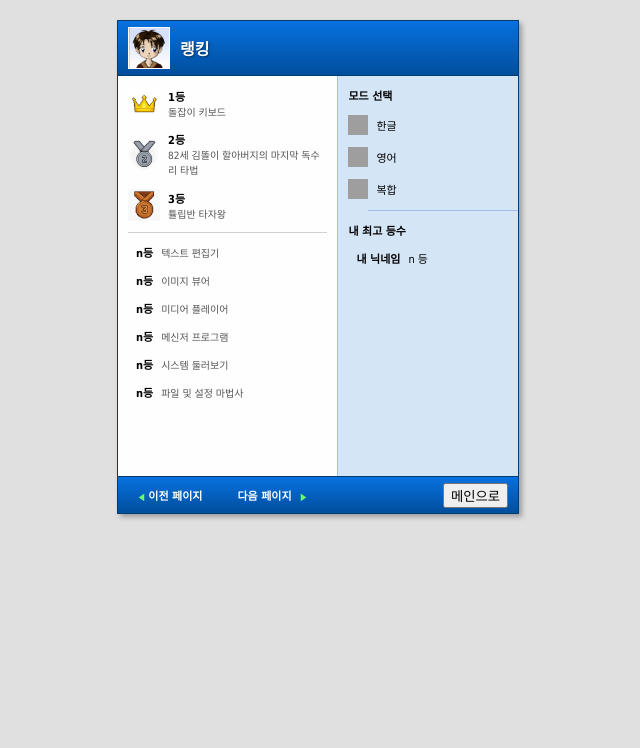
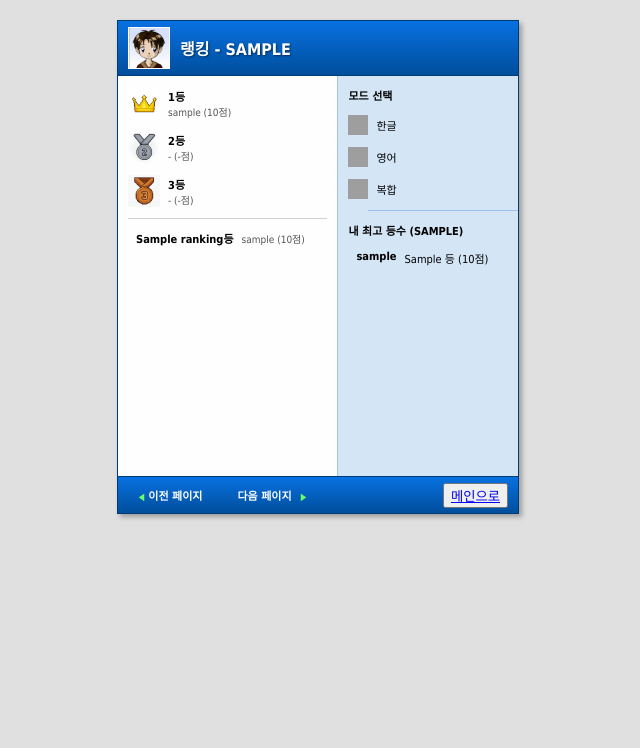
Before and after one commit to saroro1/jungle_0week, a Flask app: template templates/game/ranking.html in a window 1280 px wide. Shown: the top 748 px of the page, without its empty margins (322-962 px from the left). Run offline with Flask 3, Linux system fonts and the light colour scheme; the template is opened without the code that fills it: most values are stand-ins (such as "Sample title", 1, 10 or a date in 2020); grey boxes are pictures that could not be loaded.

Commit message:
랭킹 디비 연동

```diff
--- a/app.py
+++ b/app.py
@@ -14,6 +14,7 @@ from constant import DBContainer, word_type
 app = Flask(__name__, static_url_path='/static')
 from pymongo import MongoClient, DESCENDING
 
+app.register_blueprint(main_router.html.game_route)
 app.register_blueprint(main_router.html.auth_route)
 app.register_blueprint(main_router.api.auth_api_router)
 app.register_blueprint(main_router.api.game_api_router)
@@ -62,4 +63,5 @@ def test_rank():
 
 
 if __name__ == '__main__':
+    print(os.environ.get("IS_DEBUG"))
     app.run(debug=True if os.environ.get('IS_DEBUG') else False, port=5000 if os.environ.get('IS_DEBUG') else 9001)
--- a/main_router/html/__init__.py
+++ b/main_router/html/__init__.py
@@ -1 +1,2 @@
 from .auth import auth_route
+from .game import game_route
--- a/templates/game/ranking.html
+++ b/templates/game/ranking.html
@@ -3,64 +3,53 @@
 <head>
     <meta charset="UTF-8">
     <meta name="viewport" content="width=device-width, initial-scale=1.0">
-    <title>HoparkWin Start Menu</title>
-    <link rel="stylesheet" href="static/css/ranking.css">
+    <title>
+        {% if current_type == 'kr' %}한글
+        {% elif current_type == 'en' %}영어
+        {% elif current_type == 'complex' %}혼합
+        {% else %}{{ current_type.upper() }}{% endif %} 랭킹 - Jungle Typing Game
+    </title>
+    <link rel="stylesheet" href="{{ url_for('static', filename='css/ranking.css') }}">
 </head>
 <body>
     <div class="start-menu">
         <header class="menu-header">
-            <img src="static/asset/img/profile.png" alt="User" class="user-icon">
-            <span class="user-name">랭킹</span>
+            <img src="{{ url_for('static', filename='asset/img/profile.png') }}" alt="User" class="user-icon">
+            <span class="user-name">
+                랭킹 -
+                {% if current_type == 'kr' %}한글
+                {% elif current_type == 'en' %}영어
+                {% elif current_type == 'complex' %}혼합
+                {% else %}{{ current_type.upper() }}{% endif %}
+            </span>
         </header>
         <main class="menu-content">
             <div class="left-panel">
                 <ul>
+                    {% for i in range(3) %}
+                        {% set player = data.top_player[i] if i < data.top_player|length else none %}
+                        {% set rank_num_str = ['first', 'second', 'third'][i] %}
                         <li>
-                        <img src="static/asset/img/first.png" alt="Icon" class="item-icon">
+                            <img src="{{ url_for('static', filename='asset/img/' + rank_num_str + ('.png' if rank_num_str == 'first' else '.jpeg')) }}" alt="{{ i+1 }}등" class="item-icon">
                             <div class="item-text">
-                            <span class="item-title">1등</span>
-                            <span class="item-subtitle">돌잡이 키보드</span>
+                                <span class="item-title">{{ i+1 }}등</span>
+                                <span class="item-subtitle">{{ player.nickname if player else '-' }} ({{ player.score if player and player.score is not none else '-' }}점)</span>
                             </div>
                         </li>
+                    {% endfor %}
+                    <li class="separator"></li>
+                    {% if data.ranking %}
+                        {% for item in data.ranking %}
                             <li>
-                        <img src="static/asset/img/second.jpeg" alt="Icon" class="item-icon">
-                        <div class="item-text">
-                            <span class="item-title">2등</span>
-                            <span class="item-subtitle">82세 김똘이 할아버지의 마지막 독수리 타법 </span>
-                        </div>
+                                <span class="item-ranking-number">{{ item.ranking }}등</span>
+                                <span class="item-subtitle">{{ item.nickname }} ({{ item.score if item.score is not none else '-' }}점)</span>
                             </li>
+                        {% endfor %}
+                    {% else %}
                         <li>
-                        <img src="static/asset/img/third.jpeg" alt="Icon" class="item-icon">
-                        <div class="item-text">
-                            <span class="item-title">3등</span>
-                            <span class="item-subtitle">튤립반 타자왕</span>
-                        </div>
+                            <span class="item-subtitle" style="text-align: center; width: 100%;">랭킹 정보가 없습니다.</span>
                         </li>
-                    <li class="separator"></li>
-                    <li>
-                        <span class="item-ranking-number">n등</span>
-                        <span class="item-subtitle">텍스트 편집기</span>
-                    </li>
-                    <li>
-                        <span class="item-ranking-number">n등</span>
-                        <span class="item-subtitle">이미지 뷰어</span>
-                    </li>
-                    <li>
-                        <span class="item-ranking-number">n등</span>
-                        <span class="item-subtitle">미디어 플레이어</span>
-                    </li>
-                    <li>
-                        <span class="item-ranking-number">n등</span>
-                        <span class="item-subtitle">메신저 프로그램</span>
-                    </li>
-                    <li>
-                        <span class="item-ranking-number">n등</span>
-                        <span class="item-subtitle">시스템 둘러보기</span>
-                    </li>
-                     <li>
-                        <span class="item-ranking-number">n등</span>
-                        <span class="item-subtitle">파일 및 설정 마법사</span>
-                    </li>
+                    {% endif %}
                 </ul>
             </div>
             <div class="right-panel">
@@ -70,16 +59,16 @@
                             모드 선택
                         </span>
                     </li>
-                    <li>
-                        <img src="placeholder-folder-icon.png" alt="Folder Icon" class="item-icon-right">
+                    <li data-lang="kr" class="{{ 'active' if current_type == 'kr' else '' }} change_btn">
+                            <img src="{{ url_for('static', filename='asset/img/folder.png') }}" alt="Folder Icon" class="item-icon-right">
                             <span class="item-title-right">한글</span>
                     </li>
-                    <li>
-                        <img src="placeholder-folder-icon.png" alt="Folder Icon" class="item-icon-right">
+                    <li data-lang="en" class="{{ 'active' if current_type == 'en' else '' }} change_btn">
+                        <img src="{{ url_for('static', filename='asset/img/folder.png') }}" alt="Folder Icon" class="item-icon-right">
                         <span class="item-title-right">영어</span>
                     </li>
-                    <li>
-                        <img src="placeholder-folder-icon.png" alt="Folder Icon" class="item-icon-right">
+                    <li data-lang="complex" class="{{ 'active' if current_type == 'complex' else '' }} change_btn">
+                        <img src="{{ url_for('static', filename='asset/img/folder.png') }}" alt="Folder Icon" class="item-icon-right">
                         <span class="item-title-right">복합</span>
                     </li>
 
@@ -88,31 +77,61 @@
                 <ul>
                     <li class = "no-hover">
                         <span class = "item-title no-hover">
-                            내 최고 등수
+                            내 최고 등수 (
+                                {%- if current_type == 'kr' %}한글
+                                {%- elif current_type == 'en' %}영어
+                                {%- elif current_type == 'complex' %}혼합
+                                {%- else %}{{ current_type.upper() }}{% endif -%}
+                            )
                         </span>
                     </li>
                     <li>
                         <span class="item-ranking-number">
-                            내 닉네임
+                            {{ data.my_nickname if data.my_nickname else '-' }}
                         </span>
-                        <span class="item-title-right">n 등</span>
+                        <span class="item-title-right">{{ data.my_ranking if data.my_ranking != -1 and data.my_ranking is not none else '-' }} 등 ({{ data.my_score if data.my_score is not none else '-' }}점)</span>
                     </li>
                 </ul>
             </div>
         </main>
         <footer class="menu-footer">
-            <div class="all-programs">
+            <div class="all-programs {% if page <= 1 %}disabled{% endif %}">
+                {% if page > 1 %}
+                    <a href="{{ url_for('game.ranking', type_word=current_type, page=page-1) }}">
                         <span class="arrow-icon">◀</span> 이전 페이지
+                    </a>
+                {% else %}
+                    <span class="arrow-icon">◀</span> 이전 페이지
+                {% endif %}
             </div>
-            <div class="all-programs">
+            <div class="all-programs {% if page >= total_pages %}disabled{% endif %}">
+                {% if page < total_pages %}
+                    <a href="{{ url_for('game.ranking', type_word=current_type, page=page+1) }}">
                         다음 페이지 <span class="arrow-icon">▶</span>
+                    </a>
+                {% else %}
+                    다음 페이지 <span class="arrow-icon">▶</span>
+                {% endif %}
             </div>
             <div class = "padding-right-footer">
                 <button class="turn-off">
+                    <a href="{{ url_for('page_main') }}">
                         메인으로
+                    </a>
                 </button>
             </div>
         </footer>
     </div>
 </body>
+<script>
+      document.addEventListener('DOMContentLoaded', () => {
+      const baseUrl = "{{ url_for('game.ranking', type_word='__TYPE__', page=page) }}";
+      document.querySelectorAll('.change_btn').forEach(el => {
+        el.addEventListener('click', () => {
+          const lang = el.getAttribute('data-lang');
+          window.location.href = baseUrl.replace('__TYPE__', lang);
+        });
+      });
+    });
+</script>
 </html>
```
Also changed, not shown: main_router/html/game.py (+77 -1 lines), type/database/user_entity.py (+19 -6 lines). Lines whose indentation alone changed are shown as unchanged.
